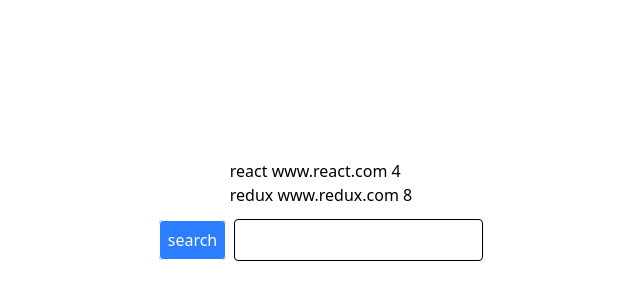
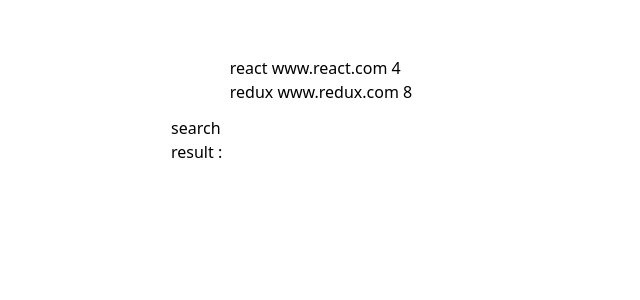
Before and after one commit to niinja2017/React-Project, a React (Vite) app: page / in a window 1280 px wide. Shown: the part 190-490 px from the top of the page, without its empty margins (319-959 px from the left). Built offline with nearby package versions, Linux system fonts and the light colour scheme.

Commit message:
add useState and change color with input

```diff
--- a/src/App.jsx
+++ b/src/App.jsx
@@ -1,9 +1,10 @@
+import { useState } from "react"
 import List from "./Components/List"
 import Search from "./Components/Search"
 
-export default function App() {
+const App = () => {
 
-  const list = [
+  const stories = [
     {
       id: 1,
       title: 'react',
@@ -18,57 +19,21 @@
     }
   ]
 
+  const [searchTerm, setSearchTerm] = useState('')
+
+  const handlerSearch = (event) => {
+    setSearchTerm(event.target.value)
+  }
+
+
   return (
     <>
       <div className='w-full h-screen flex flex-col space-y-3 items-center justify-center'>
-        <List list={list} />
-        <Search />
+        <List list={stories} />
+        <Search handlerSearch={handlerSearch} searchTerm={searchTerm}/>
       </div>
     </>
   )
 }
 
-/*
-ساختار فایل : (import & export)
-
-فایل person.js
-const firstName = 'ali'
-const lastName = 'mohamadi'
-export (firstName , lastName)
-
-
-فایل app.js
-import {firstName , lastName } from './person'
-console.log(firstName , lastName)
-
-
-نکته : اگر تعداد آیتم ها برای ایمپورت زیاد باشد، می توانیم به روش زیر عمل کنیم
-
-import * as personExample from './person'
-console.log(personExample.firstName + '' + personExample.lastName)
-
-نکته : اگر دو یا چند فایل ، موارد مختلف را با نام یکسان اکسپورت ککند، برای رفع تشابه اسمی ، هنگام ایمپورت کردن ، به روش زیر عمل می کنیم
-(userName 'یک نام مستعار است')
-
-import {firstName as userName} from './person.js'
-console.log(userName)
-
-اکسپورت کردن یک آبجکت :
-
-const people = {
-  firstName : 'ali',
-  lastName : 'ahmadi'
-}
-export defualte people;
-
-import developer from './persone'
-
-console.log(developer.firstName)
-
-*/
-
-
-/*
-state : زمانی که بخوایم روی کامپوننت تغییری ایجاد کنیم ، از آن استفاده کنیم
-
-*/
+export default App
--- /dev/null
+++ b/src/Components/Item.jsx
@@ -0,0 +1,10 @@
+const Item = (props) => {
+  return (
+    <li>
+      <span>{props?.item?.title} </span>
+      <span>{props?.item?.url} </span>
+      <span>{props?.item?.point} </span>
+    </li>
+  )
+}
+export default Item
--- a/src/Components/List.jsx
+++ b/src/Components/List.jsx
@@ -1,10 +1,9 @@
-import ListItem from "./ListItem"
+import Item from "./Item"
 
-const List = ({ list }) => {
-    // props : برای انتقال اطلاعات از کامپوننت پرنت به کامپوننت فرزند استفاده می شود
+const List = (props) => {
     return (
         <ul>
-            {list.map(item2 => <ListItem key={item2.id} Listitem={item2} />)}
+            {props.list.map(item => <Item key={item.id} item={item} />)}
         </ul>
 
     )
--- a/src/Components/ListItem.jsx
+++ /dev/null
@@ -1,10 +0,0 @@
-const ListItem = (props) => {
-  return (
-    <li>
-      <span>{props?.Listitem?.title} </span>
-      <span>{props?.Listitem?.url} </span>
-      <span>{props?.Listitem?.point} </span>
-    </li>
-  )
-}
-export default ListItem
--- a/src/Components/Search.jsx
+++ b/src/Components/Search.jsx
@@ -1,16 +1,16 @@
-const Search = () => {
+const Search = (props) => {
 
-    const changeHandler = (event) => {
-        console.log(event.target.value)
+    const change = (event) => {
+        props?.handlerSearch(event)
     }
-    // evnet.target.value : برای برگرداندن مقدار درون ریترن
-
     return (
         <div>
-            <label htmlFor="search" className='border rounded bg-blue-500 text-white p-2 cursor-pointer user-select-none'>search</label>
-            <input onChange={changeHandler} type="text" id='search' className='border rounded ml-2 p-2' />
+            <label htmlFor="search">search</label>
+            <input onChange={change} type="text" id='search' />
+            <p>result : {props?.searchTerm}</p>
+
+            <div style={{width: 300,height:200 , backgroundColor : `${props.searchTerm}`}}></div>
         </div>
     )
 }
-
 export default Search
```
